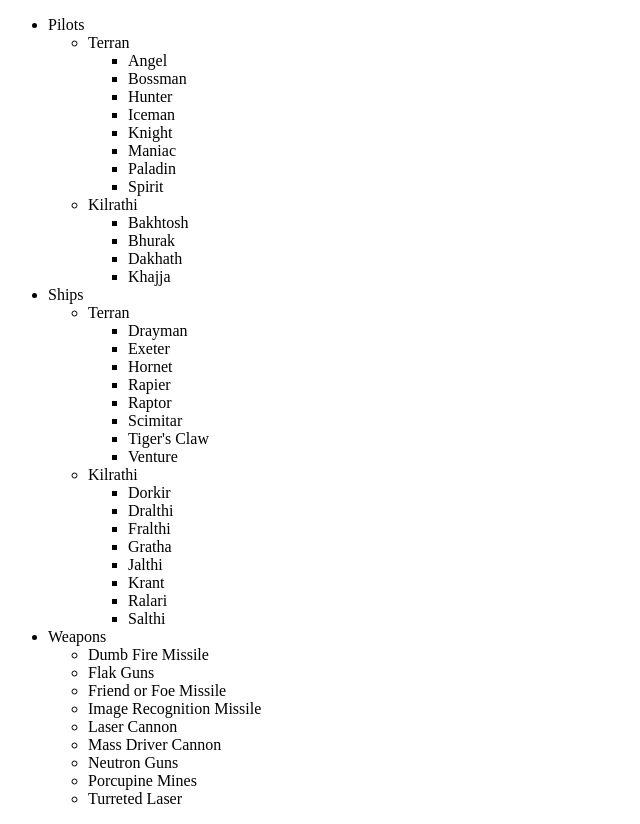
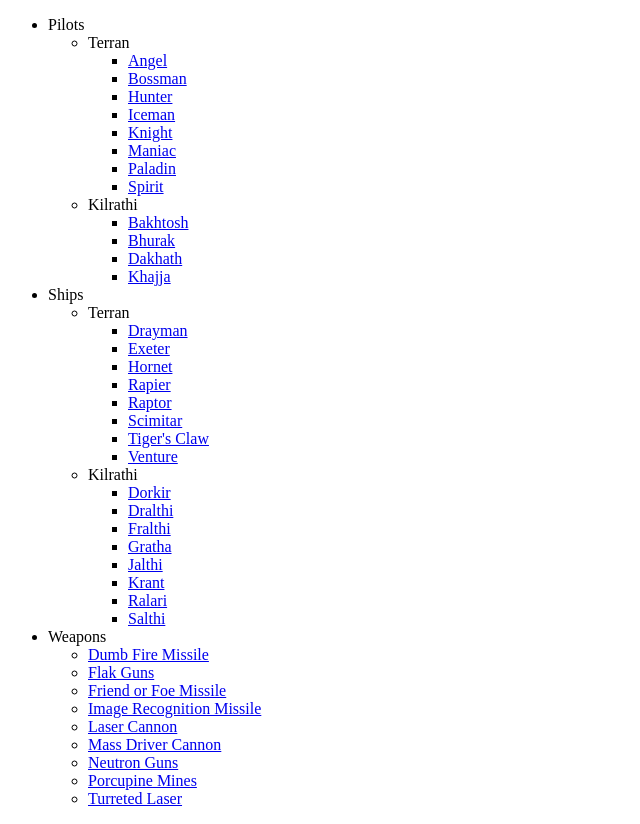
Before and after one commit to dpfannenstiel/TigersClaw, a plain HTML site: page html/index.html in a window 1280 px wide. Shown: the whole page, without its empty margins (0-640 px from the left). Drawn offline with Linux system fonts and the light colour scheme.

```diff
--- a/html/index.html
+++ b/html/index.html
@@ -10,22 +10,22 @@
 				<ul>
 					<li>Terran
 						<ul>
-							<li>Angel</li>
-							<li>Bossman</li>
-							<li>Hunter</li>
-							<li>Iceman</li>
-							<li>Knight</li>
-							<li>Maniac</li>
-							<li>Paladin</li>
-							<li>Spirit</li>
+							<li><a href="./pilots/terran/angel.html">Angel</a></li>
+							<li><a href="./pilots/terran/bossman.html">Bossman</a></li>
+							<li><a href="./pilots/terran/hunter.html">Hunter</a></li>
+							<li><a href="./pilots/terran/iceman.html">Iceman</a></li>
+							<li><a href="./pilots/terran/knight.html">Knight</a></li>
+							<li><a href="./pilots/terran/maniac.html">Maniac</a></li>
+							<li><a href="./pilots/terran/paladin.html">Paladin</a></li>
+							<li><a href="./pilots/terran/spirit.html">Spirit</a></li>
 						</ul>
 					</li>
 					<li>Kilrathi
 						<ul>
-							<li>Bakhtosh</li>
-							<li>Bhurak</li>
-							<li>Dakhath</li>
-							<li>Khajja</li>
+							<li><a href="./pilots/kilrathi/bakhtosh.html">Bakhtosh</a></li>
+							<li><a href="./pilots/kilrathi/bhurak.html">Bhurak</a></li>
+							<li><a href="./pilots/kilrathi/dakhath.html">Dakhath</a></li>
+							<li><a href="./pilots/kilrathi/khajja.html">Khajja</a></li>
 						</ul>
 					</li>
 				</ul>
@@ -34,41 +34,41 @@
 				<ul>
 					<li>Terran
 						<ul>
-							<li>Drayman</li>
-							<li>Exeter</li>
-							<li>Hornet</li>
-							<li>Rapier</li>
-							<li>Raptor</li>
-							<li>Scimitar</li>
-							<li>Tiger's Claw</li>
-							<li>Venture</li>
+							<li><a href="./ships/terran/drayman.html">Drayman</a></li>
+							<li><a href="./ships/terran/exeter.html">Exeter</a></li>
+							<li><a href="./ships/terran/hornet.html">Hornet</a></li>
+							<li><a href="./ships/terran/rapier.html">Rapier</a></li>
+							<li><a href="./ships/terran/raptor.html">Raptor</a></li>
+							<li><a href="./ships/terran/scimitar.html">Scimitar</a></li>
+							<li><a href="./ships/terran/tigersclaw.html">Tiger's Claw</a></li>
+							<li><a href="./ships/terran/venture.html">Venture</a></li>
 						</ul>
 					</li>
 					<li>Kilrathi
 						<ul>
-							<li>Dorkir</li>
-							<li>Dralthi</li>
-							<li>Fralthi</li>
-							<li>Gratha</li>
-							<li>Jalthi</li>
-							<li>Krant</li>
-							<li>Ralari</li>
-							<li>Salthi</li>
+							<li><a href="./ships/kilrathi/dorkir.html">Dorkir</a></li>
+							<li><a href="./ships/kilrathi/dralthi.html">Dralthi</a></li>
+							<li><a href="./ships/kilrathi/fralthi.html">Fralthi</a></li>
+							<li><a href="./ships/kilrathi/gratha.html">Gratha</a></li>
+							<li><a href="./ships/kilrathi/jalthi.html">Jalthi</a></li>
+							<li><a href="./ships/kilrathi/krant.html">Krant</a></li>
+							<li><a href="./ships/kilrathi/ralari.html">Ralari</a></li>
+							<li><a href="./ships/kilrathi/salthi.html">Salthi</a></li>
 						</ul>
 					</li>
 				</ul>
 			</li>
 			<li>Weapons
 				<ul>
-					<li>Dumb Fire Missile</li>
-					<li>Flak Guns</li>
-					<li>Friend or Foe Missile</li>
-					<li>Image Recognition Missile</li>
-					<li>Laser Cannon</li>
-					<li>Mass Driver Cannon</li>
-					<li>Neutron Guns</li>
-					<li>Porcupine Mines</li>
-					<li>Turreted Laser</li>
+					<li><a href="./weapons/dumb-fire-missile.html">Dumb Fire Missile</a></li>
+					<li><a href="./weapons/flak-guns.html">Flak Guns</a></li>
+					<li><a href="./weapons/friend-or-foe-missile.html">Friend or Foe Missile</a></li>
+					<li><a href="./weapons/heat-seeking-missile.html">Image Recognition Missile</a></li>
+					<li><a href="./weapons/ir-missile.html">Laser Cannon</a></li>
+					<li><a href="./weapons/mass-driver-cannon.html">Mass Driver Cannon</a></li>
+					<li><a href="./weapons/neutron-guns.html">Neutron Guns</a></li>
+					<li><a href="./weapons/porcupine-mines.html">Porcupine Mines</a></li>
+					<li><a href="./weapons/turreted-lasers.html">Turreted Laser</a></li>
 				</ul>
 			</li>
 		<ul>
```
Also changed, not shown: electron/index.js (added, +24 -0 lines), electron/package.json (added, +23 -0 lines), 2 other files.
